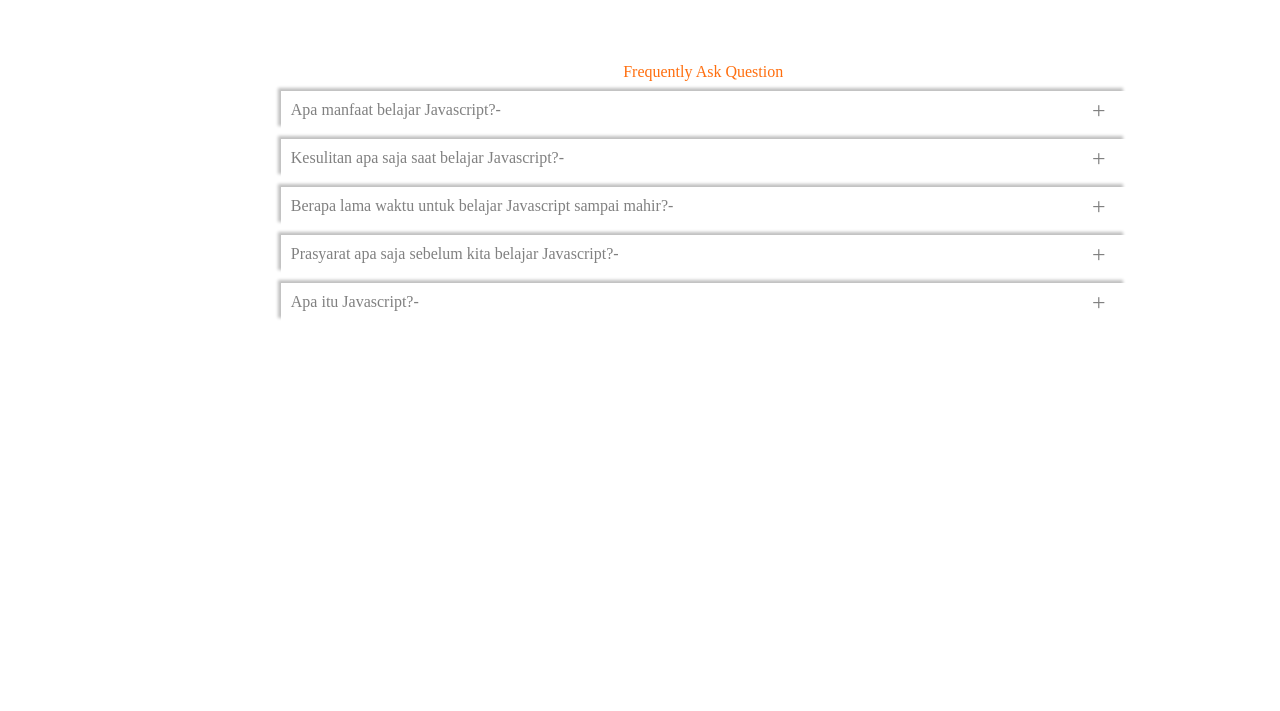
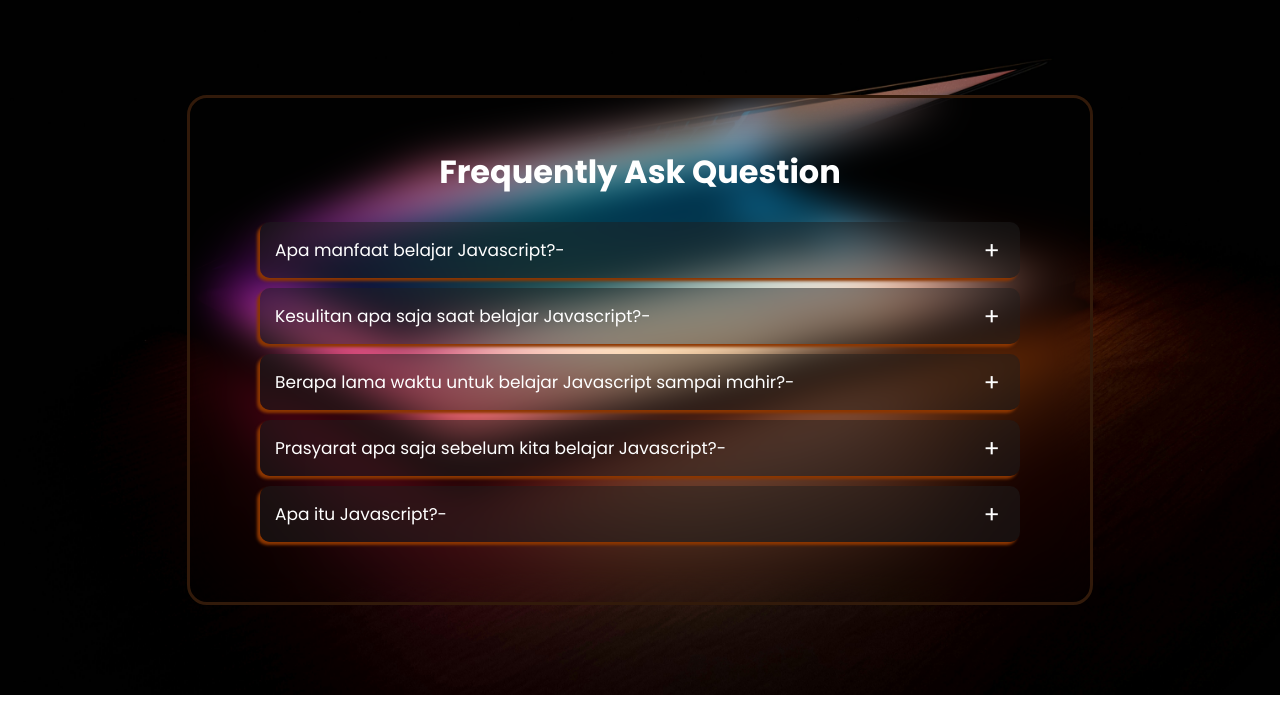
Before and after one commit to ypexxx/Frequently-Ask-Question, a plain HTML site: page index.html in a window 1280 px wide. Shown: the part 105-816 px from the top of the page. Drawn offline with Linux system fonts and the light colour scheme.

Commit message:
FAQ V 1.0

```diff
--- a/index.html
+++ b/index.html
@@ -5,6 +5,11 @@
 
         <!-- CSS file -->
         <link rel="stylesheet" href="style.css">
+
+        <!-- Google fonts -->
+        <link rel="preconnect" href="https://fonts.googleapis.com">
+        <link rel="preconnect" href="https://fonts.gstatic.com" crossorigin>
+        <link href="https://fonts.googleapis.com/css2?family=Poppins:ital,wght@0,100;0,200;0,300;0,400;0,500;0,600;0,700;0,800;0,900;1,100;1,200;1,300;1,400;1,500;1,600;1,700;1,800;1,900&display=swap" rel="stylesheet">
     </head>
     <body>
         <sectiion>
--- a/style.css
+++ b/style.css
@@ -1,20 +1,44 @@
+body {
+    font-family: 'Poppins', sans-serif;
+    margin: 0;
+    padding: 0;
+}
+
+.logo {
+    font-size: 2rem;
+    color: #ffffff;
+    user-select: none;
+}
+
 .container {
     height: 100vh;
     width: 100%;
     position: relative;
+    background: url(joshua-reddekopp-SyYmXSDnJ54-unsplash.jpg);
+    background-size: cover;
+    background-position: center;
+    display: flex;
+    justify-content: center;
 }
 
 .accordian {
     position: absolute;
-    margin: 0 auto;
-    top: 20%;
-    left: 20%;
-    width: 70%;
+    margin: 200px 20px;
+    max-width: 800px;
+    padding: 50px;
+    border: 3px solid #321a0a;
+    border-radius: 20px;
+    backdrop-filter: blur(20px);
+    box-shadow: 0 0 30px solid black;
+    overflow: hidden;
 }
 
 .title {
+    font-size: 2rem;
+    font-weight: 700;
+    padding-bottom: 1rem;
     text-align: center;
-    color: rgb(255, 110, 14);
+    color: rgb(255, 255, 255);
 }
 
 .accordian .content-box {
@@ -24,14 +48,17 @@
 
 .accordian .content-box .label {
     position: relative;
-    padding: 10px;
-    box-shadow: 3px 3px 3px #ffffff, -3px -3px 3px #c0c0c0;
-    color: grey;
+    font-size: 17px;
+    padding: 15px;
+    border-radius: 10px;
+    box-shadow: -3px 3px 3px #8c3600;
+    color: rgb(255, 255, 255);
+    background: rgba(30, 30, 30, 0.5);
     cursor: pointer;
 }
 
 .accordian .content-box .label:hover {
-    box-shadow: inset 3px 3px 3px #b6b6b6, inset -3px -3px 3px #bcbcbc;
+    box-shadow: inset 3px 3px 3px #fdaf48, inset -3px -3px 3px #ffcb86;
 }
 
 .accordian .content-box .label::before {
@@ -58,5 +85,8 @@
 
 .accordian .content-box.active .content {
     height: auto;
+    margin-bottom: 20px;
     padding: 2rem 1rem;
+    border-radius: 10px;
+    background-color: rgba(255, 255, 255, 0.7);
 }
```
Also changed, not shown: joshua-reddekopp-SyYmXSDnJ54-unsplash.jpg (added).
